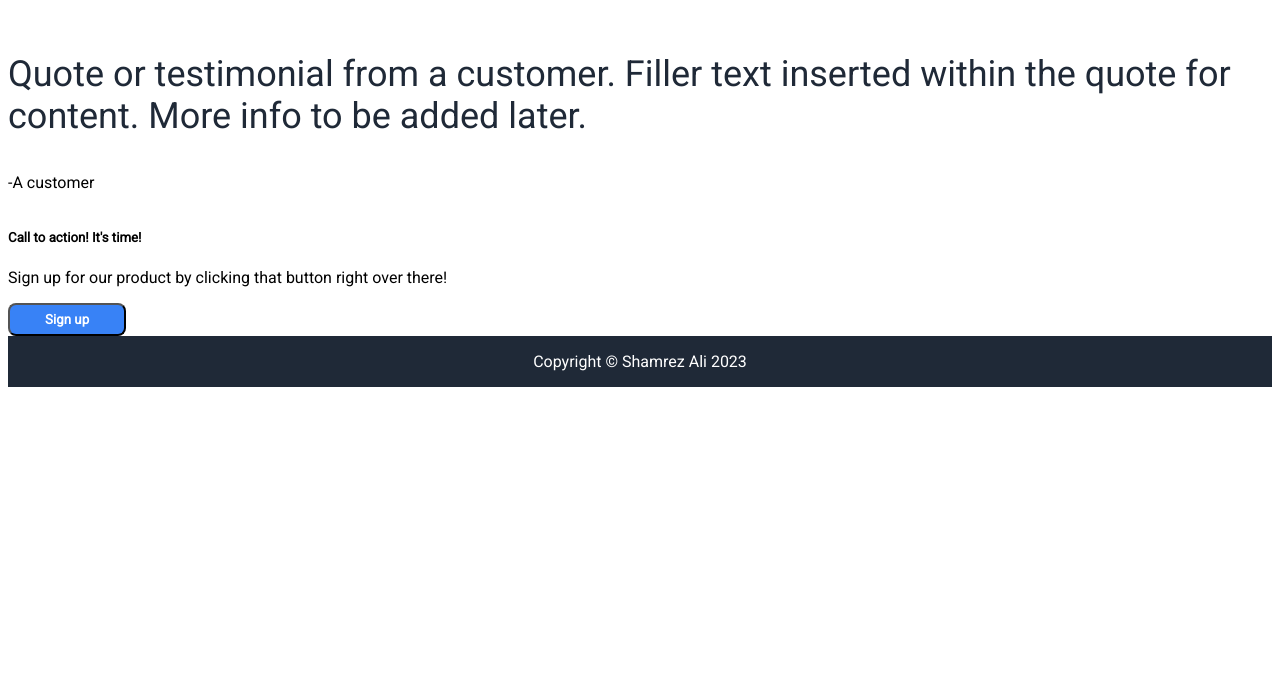
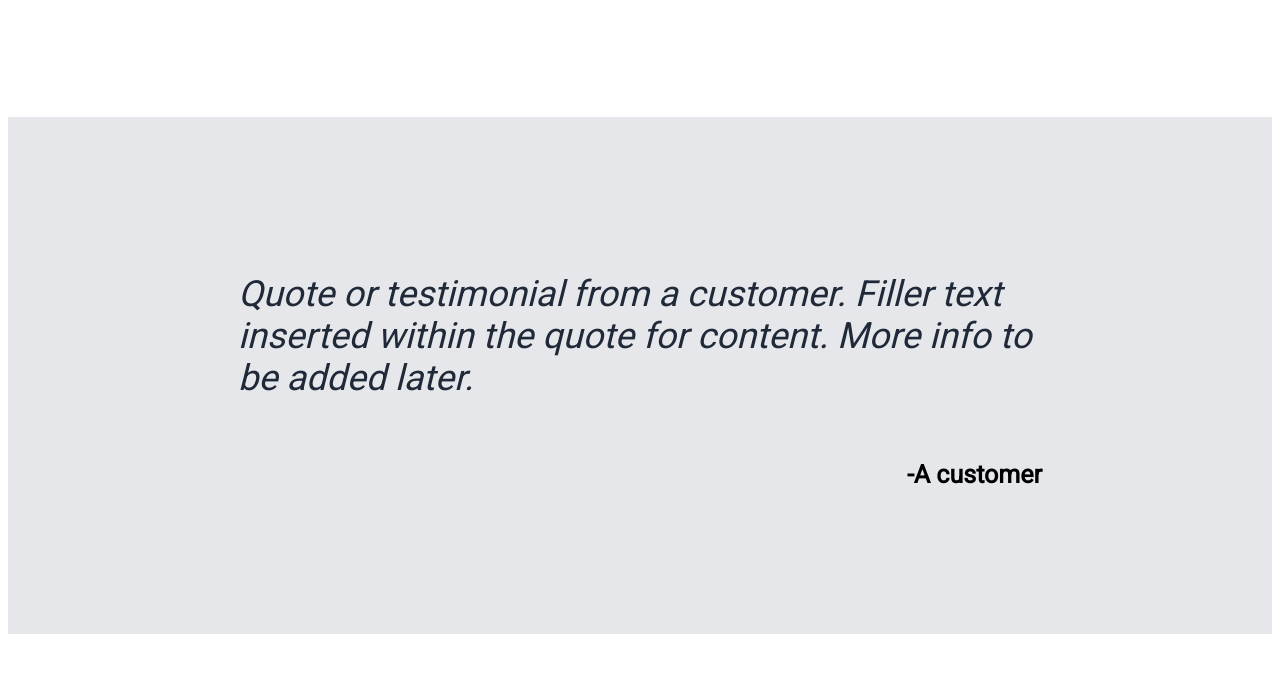
Before and after one commit to ShamrezAli/landing-page, a plain HTML site: page index.html in a window 1280 px wide. Shown: the part 1244-1940 px from the top of the page. Before the commit the page ends 1639 px from the top, so only its background shows below. Drawn offline with Linux system fonts and the light colour scheme.

Commit message:
Complete css styling for entire webpage

```diff
--- a/index.html
+++ b/index.html
@@ -69,7 +69,7 @@
                 <h5>Call to action! It's time!</h5>
                 <p>Sign up for our product by clicking that button right over there!</p>
             </div>
-            <div class="signupbotton">
+            <div class="signupbutton">
                 <button type="button">Sign up</button>
             </div>
         </div>
--- a/style.css
+++ b/style.css
@@ -84,7 +84,7 @@ h3 {
     display: flex;
     flex-direction: column;
     align-items: center;
-    padding: 20px;
+    padding: 20px 20px 120px 20px;
     gap: 30px;
 }
 
@@ -110,5 +110,48 @@ h3 {
     border: 5px solid #3882F6;
     border-radius: 20px;
     height: 250;
-    width: 250;
 }
+
+.sitequote {
+    background-color: #e5e7eb;
+    padding: 120px 230px;
+    display: flex;
+    flex-direction: column;
+    align-items: center;
+    justify-items: center;
+}
+
+.sitequote h3 {
+    font-size: 36px;
+    font-style:italic;
+    color: #1F2937;
+    font-weight: 100;
+}
+
+.sitequote p {
+    align-self: end;
+    font-size: 25px;
+    font-weight: bolder;
+}
+
+.sitesignup {
+    margin: 100px;
+    background-color: #3882F6;
+    padding: 20px;
+    border-radius: 10px;
+    display: flex;
+    justify-content: space-around;
+    align-items: center;
+    color:#E5E7Eb;
+}
+
+.signupbutton {
+    border: 3px solid #E5E7Eb;
+    border-radius: 8px;
+}
+
+h5 {
+    margin-bottom: -5px;
+    font-size: 23px;
+    font-weight: 800;
+}
```
